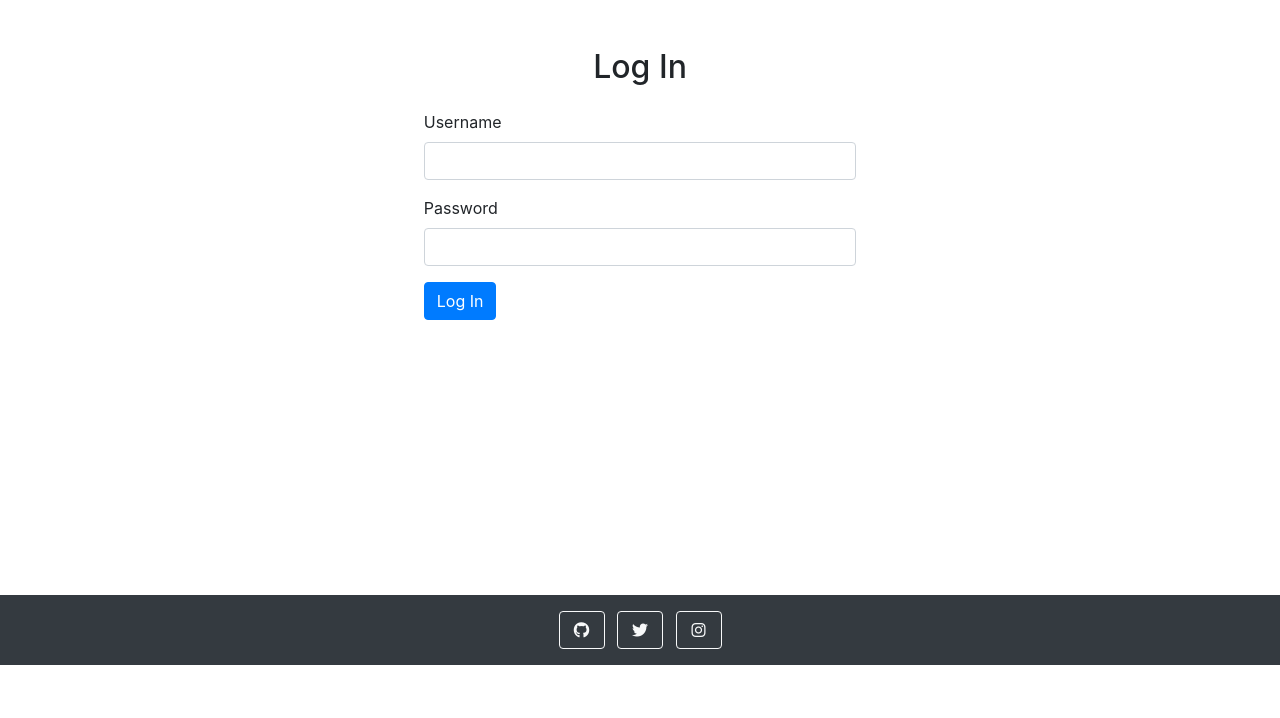
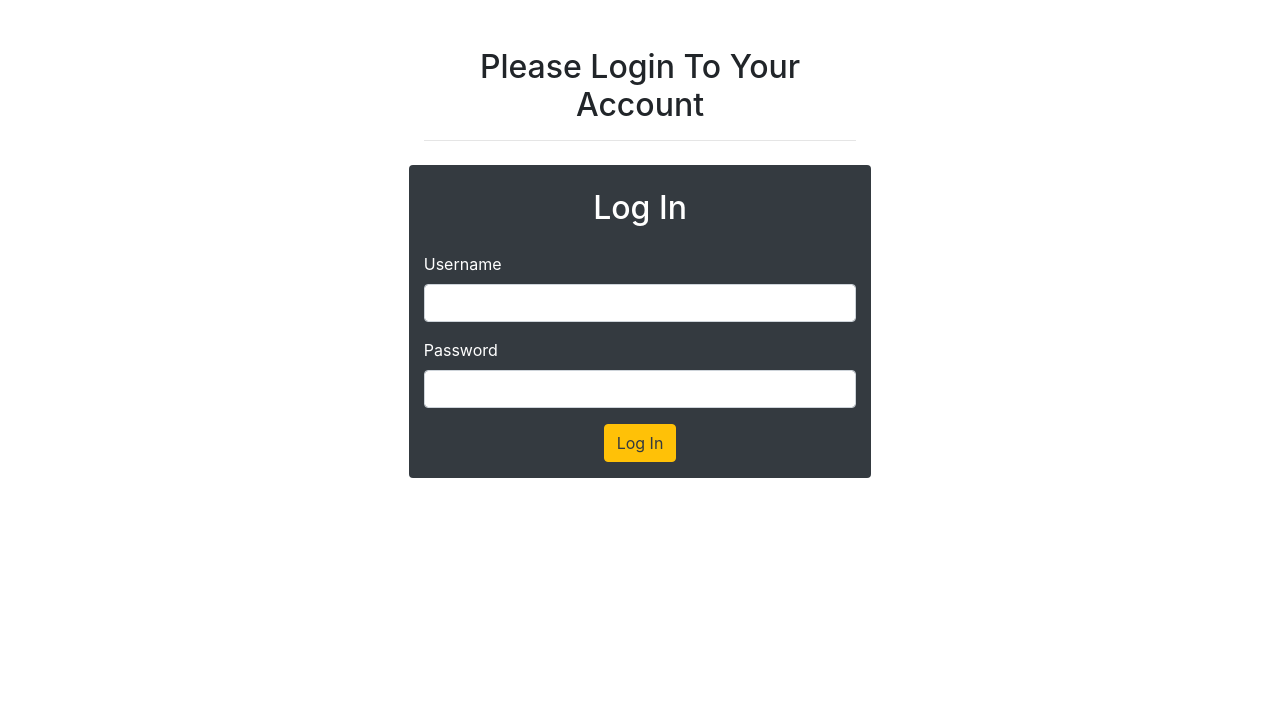
Before and after one commit to anthonyhaj/strand-PP4, a Django app: page /accounts/login/ in a window 1280 px wide. Shown: the part 92-810 px from the top of the page. Before the commit the page ends 757 px from the top, so only its background shows below. Run offline with Django 3.2, Linux system fonts and the light colour scheme; some libraries are stand-ins or nearby versions.

Commit message:
add style changes to log in form and header

```diff
--- a/accounts/templates/accounts/login.html
+++ b/accounts/templates/accounts/login.html
@@ -1,9 +1,19 @@
 {% extends 'base.html' %}
 
 {% block content %}
-<div class="container mt-4" style="margin-bottom: 275px;">
+<div class="container mt-4">
     <div class="row justify-content-center">
         <div class="col-lg-5">
+            <div class="text-center my-4">
+                <h2>Please Login To Your Account</h2>
+                <hr class="mb-4">
+            </div>
+        </div>
+    </div>
+</div>
+<div class="container" style="margin-bottom: 275px;">
+    <div class="row justify-content-center">
+        <div class="col-lg-5 bg-dark text-white rounded">
             <h2 class="text-center my-4">Log In</h2>
             <form method="post">
                 {% csrf_token %}
@@ -15,7 +25,9 @@
                     <label for="password">Password</label>
                     <input type="password" class="form-control" id="password" name="password" required>
                 </div>
-                <button type="submit" class="btn btn-primary">Log In</button>
+                <div class="d-flex justify-content-center mb-3">
+                    <button type="submit" class="btn btn-warning text-dark">Log In</button>
+                </div>
             </form>
             {% if error %}
             <div class="alert alert-danger mt-3">{{ error }}</div>
--- a/accounts/urls.py
+++ b/accounts/urls.py
@@ -1,5 +1,6 @@
 from django.urls import path
 from . import views
+from django.contrib.auth import views as auth_views
 
 app_name = 'accounts'
 
@@ -7,5 +8,6 @@ urlpatterns = [
     path('register/', views.register, name='register'),
     path('register/success/', views.register_success, name='success'),
     path('login/', views.login_view, name='login'),
-    path('logout/', views.logout_view, name='logout'),
+    path('logout/', auth_views.LogoutView.as_view(next_page='accounts:logout_confirm'), name='logout'),
+    path('logout/confirm/', views.logout_confirm, name='logout_confirm'),
 ]
--- a/accounts/views.py
+++ b/accounts/views.py
@@ -36,3 +36,7 @@ def login_view(request):
 def logout_view(request):
     logout(request)
     return redirect('home')
+
+
+def logout_confirm(request):
+    return render(request, 'accounts/logout_confirm.html')
```
Also changed, not shown: accounts/templates/accounts/logout_confirm.html (added, +8 -0 lines).
